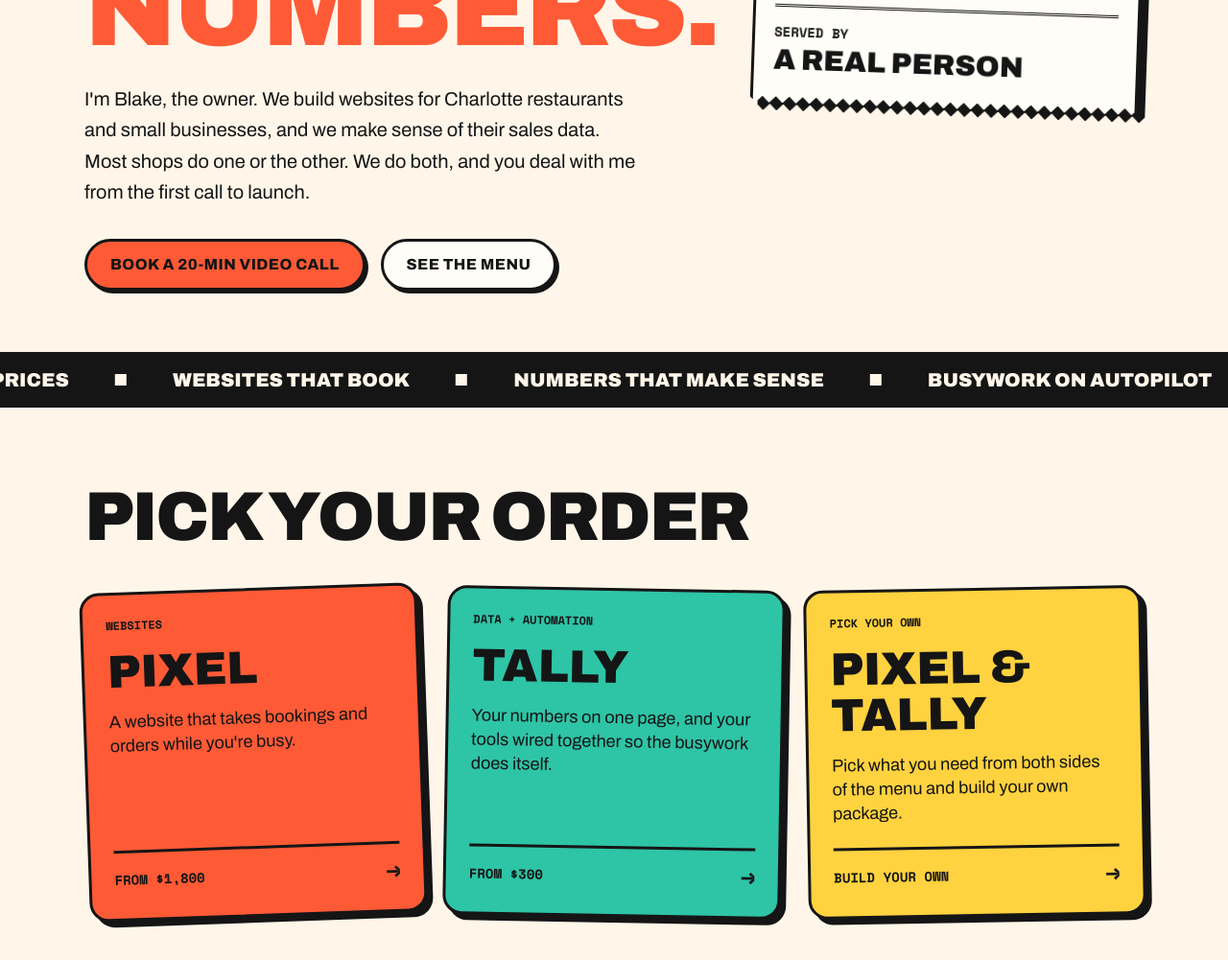
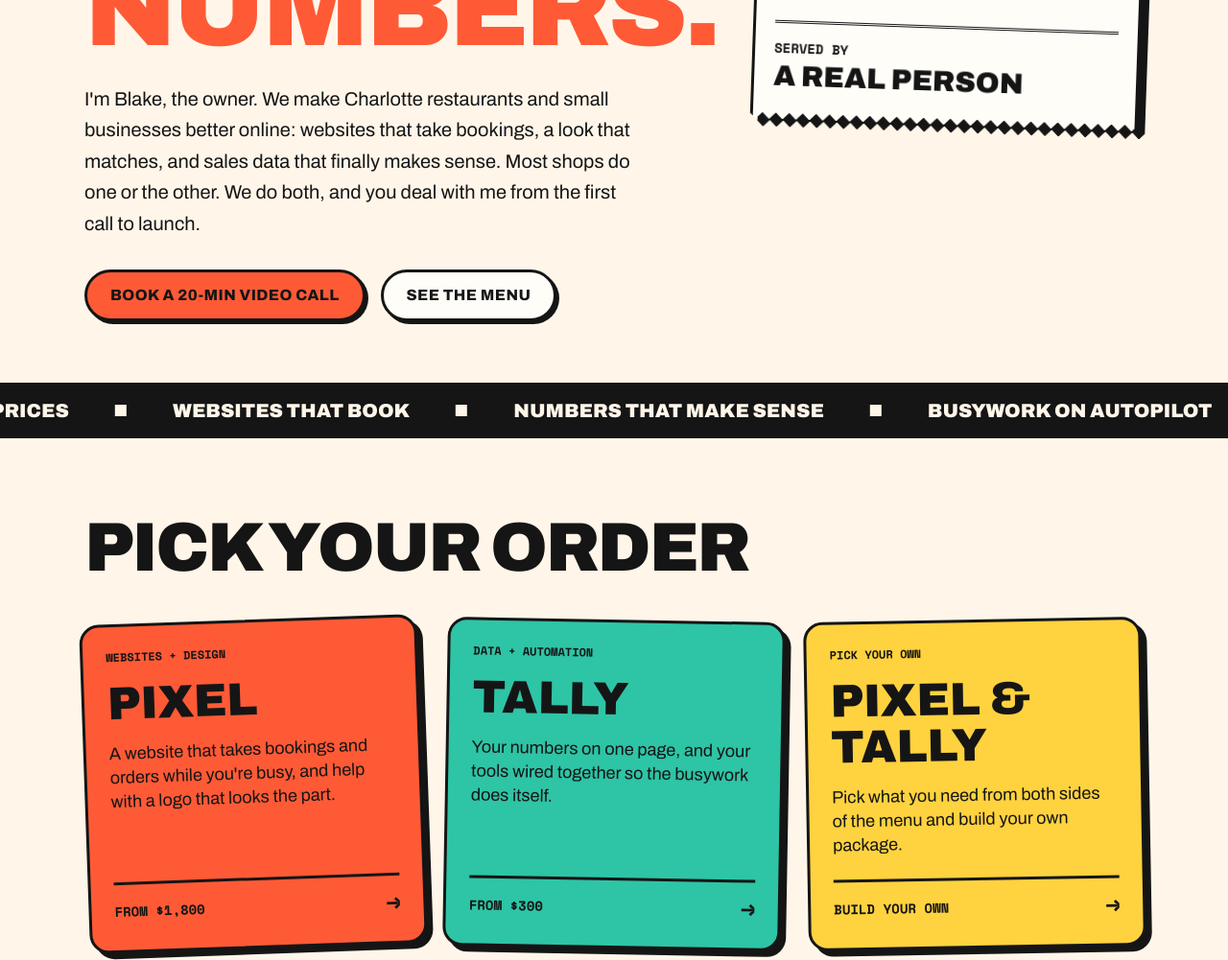
Before and after one commit to pixel-and-tally/pixel-and-tally, an Astro site: page / in a window 1280 px wide. Shown: the part 593-1594 px from the top of the page at 96% size. Built offline with nearby package versions, Linux system fonts and the light colour scheme; Astro itself is replaced by a stand-in of ours.

Commit message:
Pitch Pixel & Tally as a better online presence, with logo help mentioned (#8)
* Offer a Logo Refresh on the Pixel menu and pitch the business as a better online presence

Co-Authored-By: Claude Opus 5.5 <noreply@anthropic.com>
Claude-Session: https://claude.ai/code/session_019h7SxUKtKeUjtbzttBPAFP

* Mention logo and branding help instead of a priced logo offer

Co-Authored-By: Claude Opus 5.5 <noreply@anthropic.com>
Claude-Session: https://claude.ai/code/session_019h7SxUKtKeUjtbzttBPAFP

---------

Co-authored-by: Claude <noreply@anthropic.com>

```diff
--- a/src/components/Header.astro
+++ b/src/components/Header.astro
@@ -5,7 +5,7 @@ import { site } from "../site";
 const path = Astro.url.pathname;
 const tone = ["bg-accent", "bg-accent-2", "bg-accent-3"];
 const onService = site.tabs.some((t) => path.startsWith(t.href));
-const help = { href: "/contact/", label: "Don't see what you need?", desc: "Tell me what's bugging you and we'll figure out the fix together." };
+const help = { href: "/contact/", label: "Don't see what you need?", desc: "Logos, branding or something else entirely. Tell me what's bugging you and we'll figure out the fix together." };
 ---
 
 <header class="relative z-40 border-b-[3px] border-ink bg-paper">
--- a/src/pages/index.astro
+++ b/src/pages/index.astro
@@ -8,7 +8,7 @@ import TicketRail from "../components/TicketRail.astro";
 import { site, availability, steps, shoutouts, expertise } from "../site";
 
 const tabs = [
-  { ...site.tabs[0], tone: "bg-accent", tilt: "md:-rotate-2", line: "A website that takes bookings and orders while you're busy.", price: "From $1,800" },
+  { ...site.tabs[0], tone: "bg-accent", tilt: "md:-rotate-2", line: "A website that takes bookings and orders while you're busy, and help with a logo that looks the part.", price: "From $1,800" },
   { ...site.tabs[1], tone: "bg-accent-2", tilt: "md:rotate-1", line: "Your numbers on one page, and your tools wired together so the busywork does itself.", price: "From $300" },
   { ...site.tabs[2], tone: "bg-accent-3", tilt: "md:-rotate-1", line: "Pick what you need from both sides of the menu and build your own package.", price: "Build your own" },
 ];
@@ -21,9 +21,9 @@ const tabs = [
         Get booked.<br /><span class="text-accent">Know your numbers.</span>
       </h1>
       <p class="mt-7 max-w-xl text-xl leading-relaxed">
-        I'm {site.firstName}, the owner. We build websites for Charlotte restaurants and small businesses, and we make
-        sense of their sales data. Most shops do one or the other. We do both, and you deal with me from the first call to
-        launch.
+        I'm {site.firstName}, the owner. We make Charlotte restaurants and small businesses better online: websites that
+        take bookings, a look that matches, and sales data that finally makes sense. Most shops do one or the other. We do
+        both, and you deal with me from the first call to launch.
       </p>
       <div class="mt-8 flex flex-wrap gap-4">
         <CtaLink href="/contact/">Book a {availability.callMinutes}-min video call</CtaLink>
--- a/src/pages/pixel.astro
+++ b/src/pages/pixel.astro
@@ -18,7 +18,10 @@ import { pixel, pixelPlans, work } from "../site";
         If people have to call to book, order or ask your hours, you're losing some of them. We build simple, fast sites
         that work on a phone, take bookings or orders, and show up properly on Google.
       </p>
-      <p>Every site comes with its first month of care free, so it doesn't go stale the day after launch.</p>
+      <p>
+        Every site comes with its first month of care free, so it doesn't go stale the day after launch. Logo looking dated?
+        I can help with that too, so your site, Google listing and sign all match.
+      </p>
     </div>
   </section>
 
--- a/src/site.ts
+++ b/src/site.ts
@@ -32,7 +32,7 @@ export const site = {
   firstName: "Blake",
   url: "https://pixelandtally.com",
   description:
-    "Blake Turner builds websites that take bookings and dashboards that show where the money goes, for Charlotte restaurants and small businesses.",
+    "Blake Turner makes Charlotte restaurants and small businesses better online: websites that take bookings, a look that matches, dashboards that show where the money goes, and automations that cut the busywork.",
   serviceArea: "Charlotte first, and any US business remotely.",
 
   // Contact. Empty values are hidden on the site.
@@ -47,8 +47,8 @@ export const site = {
     {
       href: "/pixel/",
       label: "Pixel",
-      blurb: "Websites",
-      desc: "Websites that take bookings and orders, plus monthly care so they never go stale.",
+      blurb: "Websites + design",
+      desc: "Websites that take bookings and orders, help with your logo if it needs it, and monthly care so it never goes stale.",
     },
     {
       href: "/tally/",
```
